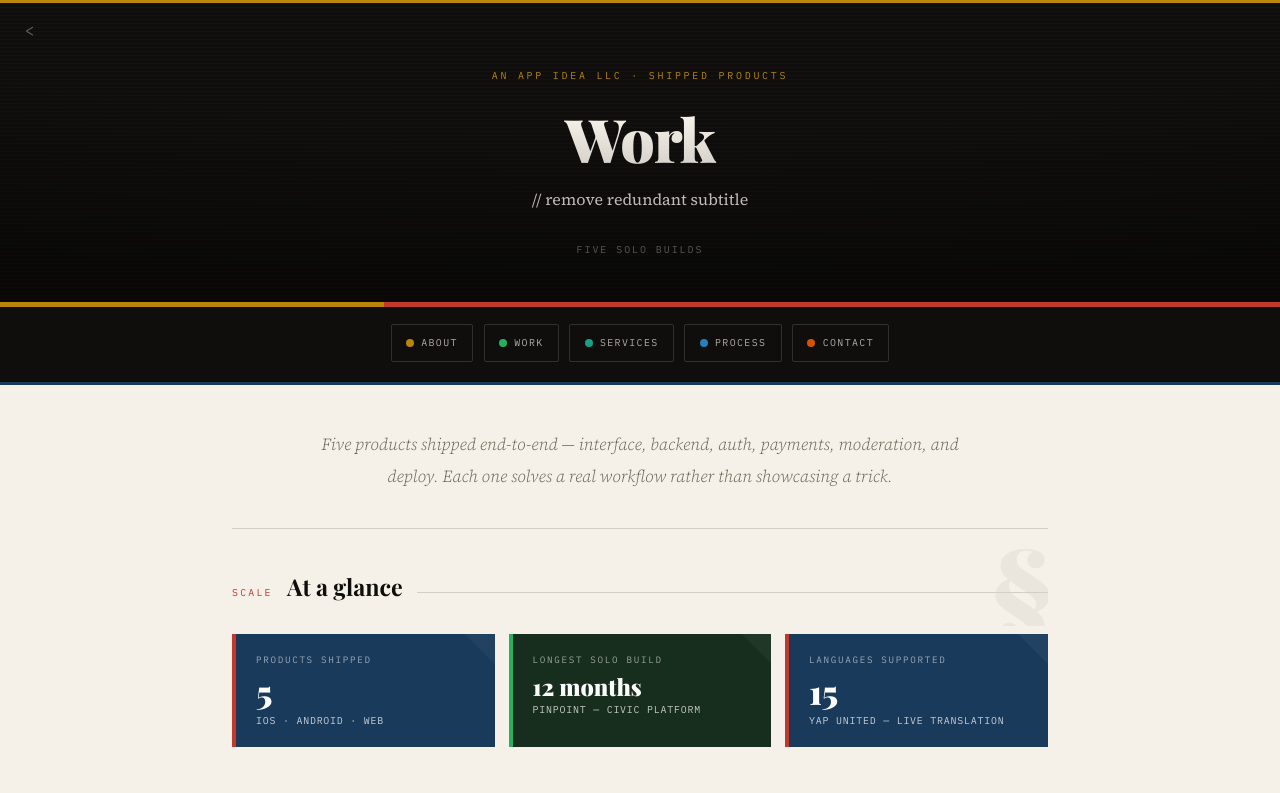
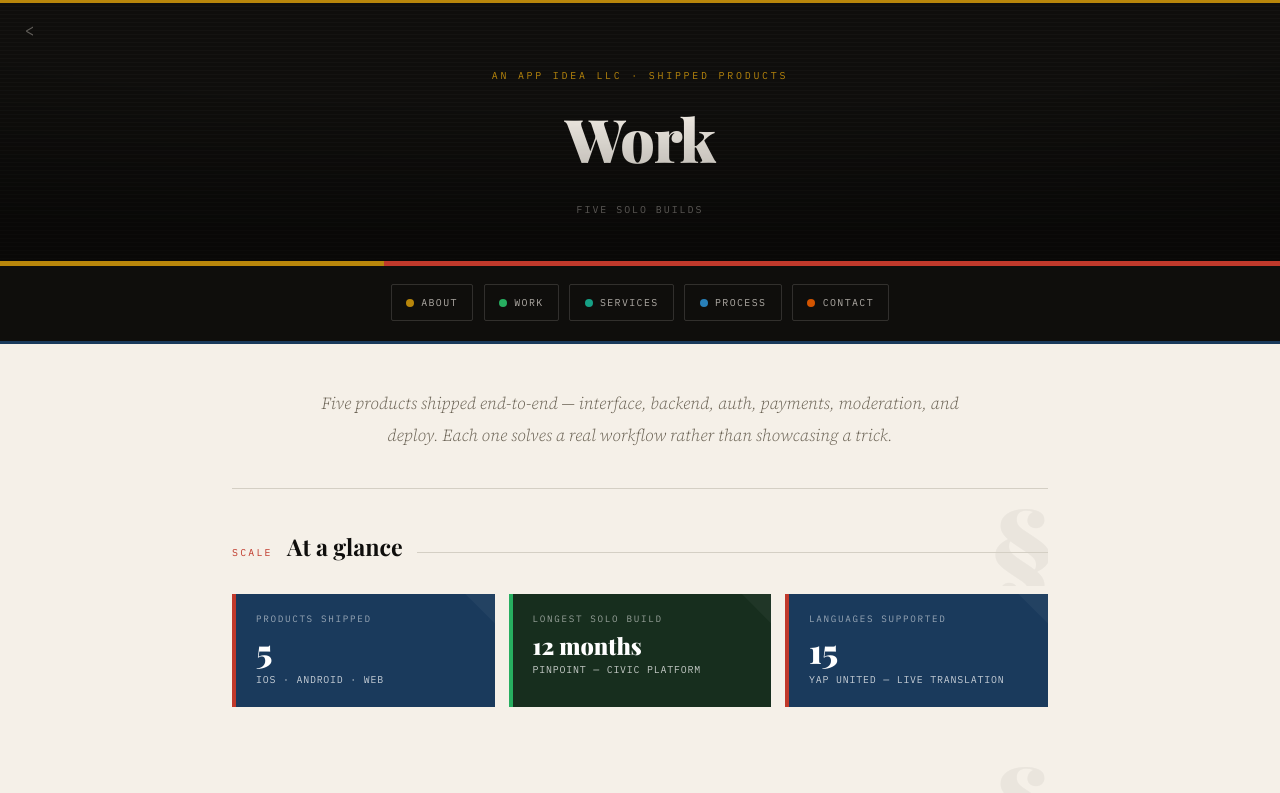
Before and after one commit to demaceo/anappideallc, a React (Vite) app: page /work in a window 1280 px wide. Shown: the top 793 px of the page. Built offline with nearby package versions, Linux system fonts and the light colour scheme.

Commit message:
{/* remove redundant subtitle  */}

```diff
--- a/src/pages/Process.tsx
+++ b/src/pages/Process.tsx
@@ -15,6 +15,7 @@ export default function Process() {
       <header className="masthead">
         <p className="overline">An App Idea LLC · How we work</p>
         <h1>Process</h1>
+        {/* remove redundant subtitle  */}
         {/* <p className="subtitle">
           Four phases, one builder. Each step ends with a tangible deliverable
           so you always know where the project stands.
--- a/src/pages/Services.tsx
+++ b/src/pages/Services.tsx
@@ -15,8 +15,7 @@ export default function Services() {
       <header className="masthead">
         <p className="overline">An App Idea LLC · What I build</p>
         <h1>Services</h1>
-        // remove redundant subtitle
-
+        {/* remove redundant subtitle  */}
         {/* <p className="subtitle">
           From a 6-week MVP to a production-grade interface. Here's what I help
           founders ship.
--- a/src/pages/Work.tsx
+++ b/src/pages/Work.tsx
@@ -22,7 +22,7 @@ export default function Work() {
       <header className="masthead">
         <p className="overline">An App Idea LLC · Shipped products</p>
         <h1>Work</h1>
-        // remove redundant subtitle
+        {/* remove redundant subtitle  */}
         {/* <p className="subtitle">
           Five products shipped end-to-end — interface, backend, auth,
           payments, moderation, and deploy.
```
